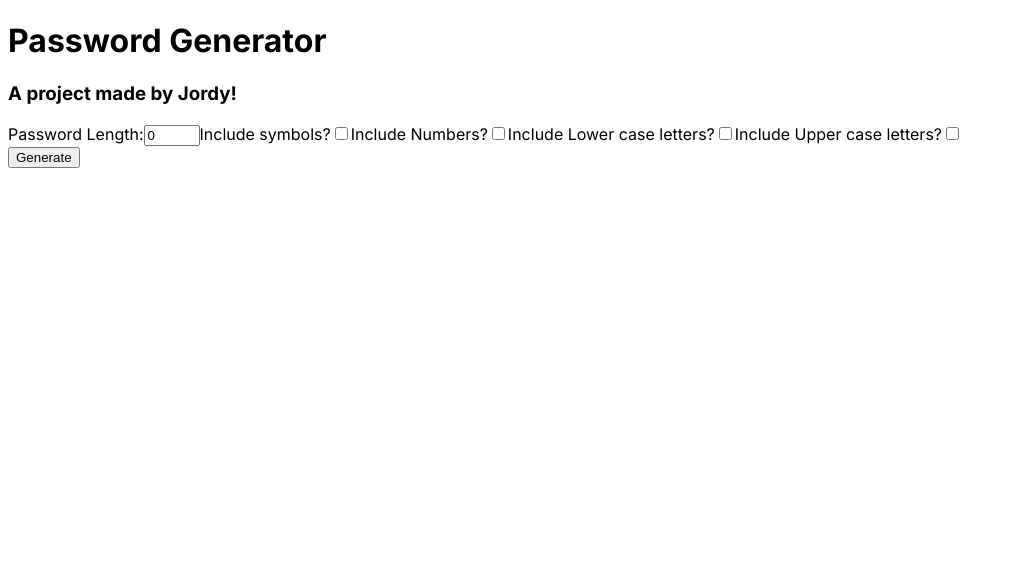
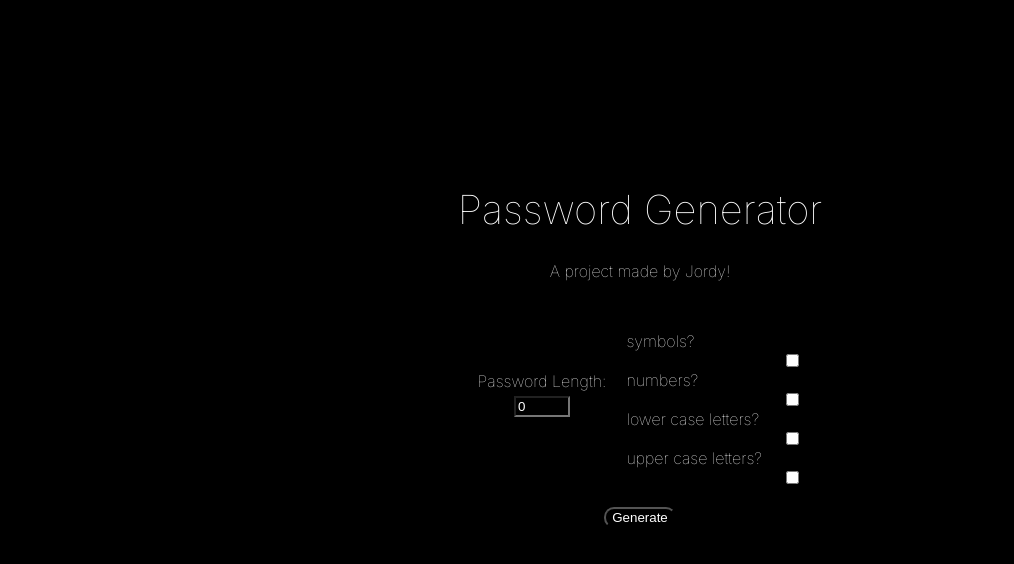
Before and after one commit to JordyNicholas/fep-password, a Next.js app: page / in a window 1280 px wide. Shown: the top 564 px of the page, without its empty margins (0-1014 px from the left). Built offline with nearby package versions, Linux system fonts and the light colour scheme.

Commit message:
🛠️ README.md -> Updated project description and added step-by-step explanation 🛠️ src/app/pages/password/index.tsx -> Updated styles and added password generation logic

```diff
--- a/src/app/pages/password/index.tsx
+++ b/src/app/pages/password/index.tsx
@@ -2,6 +2,7 @@
 
 import React from "react";
 import { useState } from "react";
+import './styles.css';
 
 
 export default function PasswordIndex(props: {className: string}){
@@ -49,41 +50,53 @@ export default function PasswordIndex(props: {className: string}){
 
         <div className="pw-Header">
             <h1>Password Generator</h1>
-            <h3>A project made by Jordy!</h3>
+            <a>A project made by Jordy!</a>
         </div>
 
         <div className="pw-Options">
-            <label htmlFor="">Password Length:</label>
+
+        <div className="pw-Length">
+            <label>Password Length:</label>
             <input
+            id="ip-length"
             type="number"
             min="8"
             max="32"
             value={passwordLength}
+            placeholder="min: 8 | max: 32"
             onChange={(e) => setPasswordLength(e.target.value)} required />
+        </div>
 
-            <label>Include symbols?</label>
+        <div className="pw-Checkboxes">
+            <label id="cb-symbols">symbols?</label>
             <input
+            id="cb-symbols"
             type="checkbox"
             checked={useSymbols}
             onChange={() => setUseSymbols(!useSymbols)} />
 
-            <label>Include Numbers?</label>
+            <label id="cb-numbers">numbers?</label>
             <input
+            id="cb-numbers"
             type="checkbox"
             checked={useNumbers}
             onChange={() => setUseNumbers(!useNumbers)} />
 
-            <label>Include Lower case letters?</label>
+            <label id="cb-lcLetters">lower case letters?</label>
             <input
+            id="cb-lcLetters"
             type="checkbox"
             checked={useLowerCase}
             onChange={() => setUseLowerCase(!useLowerCase)} />
 
-            <label>Include Upper case letters?</label>
+            <label id="cb-ucLetters">upper case letters?</label>
             <input
+            id="cb-ucLetters"
             type="checkbox"
             checked={useUpperCase}
             onChange={() => setUseUpperCase(!useUpperCase)}/>
+        </div>
+
         </div>
 
         <div className="pw-genButton">
--- /dev/null
+++ b/src/app/pages/password/styles.css
@@ -0,0 +1,105 @@
+*{
+    background-color: black;
+    color: white;
+    font-weight: lighter;
+}
+
+.pw-Index{
+    display: flex;
+    flex-direction: column;
+    justify-content: center;
+    align-items: center;
+    min-height: 90vh;
+}
+
+.pw-Header{
+    justify-content: center;
+    align-items: center;
+    text-align: center;
+}
+
+.pw-Header > h1{
+    transition: .3s;
+    font-weight: lighter;
+    font-size: 5vh;
+    cursor: default;
+}
+.pw-Header>h1:hover{
+    transition: .3s;
+    font-weight: bold;
+    transform: scale(1.5, 1.5);
+}
+
+.pw-Header > a {
+    font-weight: lighter;
+    font-size: 2vh;
+    transition: .3s;
+}
+
+.pw-Options{
+    margin-top: 30px;
+    display: flex;
+    flex-direction: row;
+    align-items: center;
+    justify-content: center;
+}
+
+
+.pw-Length{
+    align-items: center;
+    justify-content: center;
+    text-align: center;
+    display: flex;
+    flex-direction: column;
+    margin-right: 20px;
+    margin-bottom:10px;
+}
+
+.pw-Length > label{
+    margin-bottom: 5px;
+}
+
+.pw-Length > input:focus {
+    border: 0;
+    outline: 0!important;
+}
+.pw-Checkboxes{
+    display: flex;
+    flex-direction: column;
+    width:auto;
+    margin-top: 20px;
+}
+
+.pw-Checkboxes > label{
+    align-items: center;
+    flex-direction: inline-block;
+}
+
+.pw-Checkboxes > input[type=checkbox]{
+    margin-left: 20vh;
+    align-items: center;
+    justify-content: center;
+}
+
+.pw-genButton{
+    display: flex;
+    flex-direction: column;
+    align-items: center;
+    justify-content: center;
+    text-align: center;
+    margin-top: 20px;
+    margin-bottom: 30px;
+}
+
+.pw-genButton > button{
+    display: flex;
+    flex-direction: inline-block;
+    margin-bottom: 20px;
+    transition: .3s;
+    border-radius: 10px;
+}
+
+.pw-genButton > button:hover{
+    transition: .3s;
+    transform: scale(1.5, 1.5);
+}
```
Also changed, not shown: 1 other file (tests, documents, lock files or other folders).
